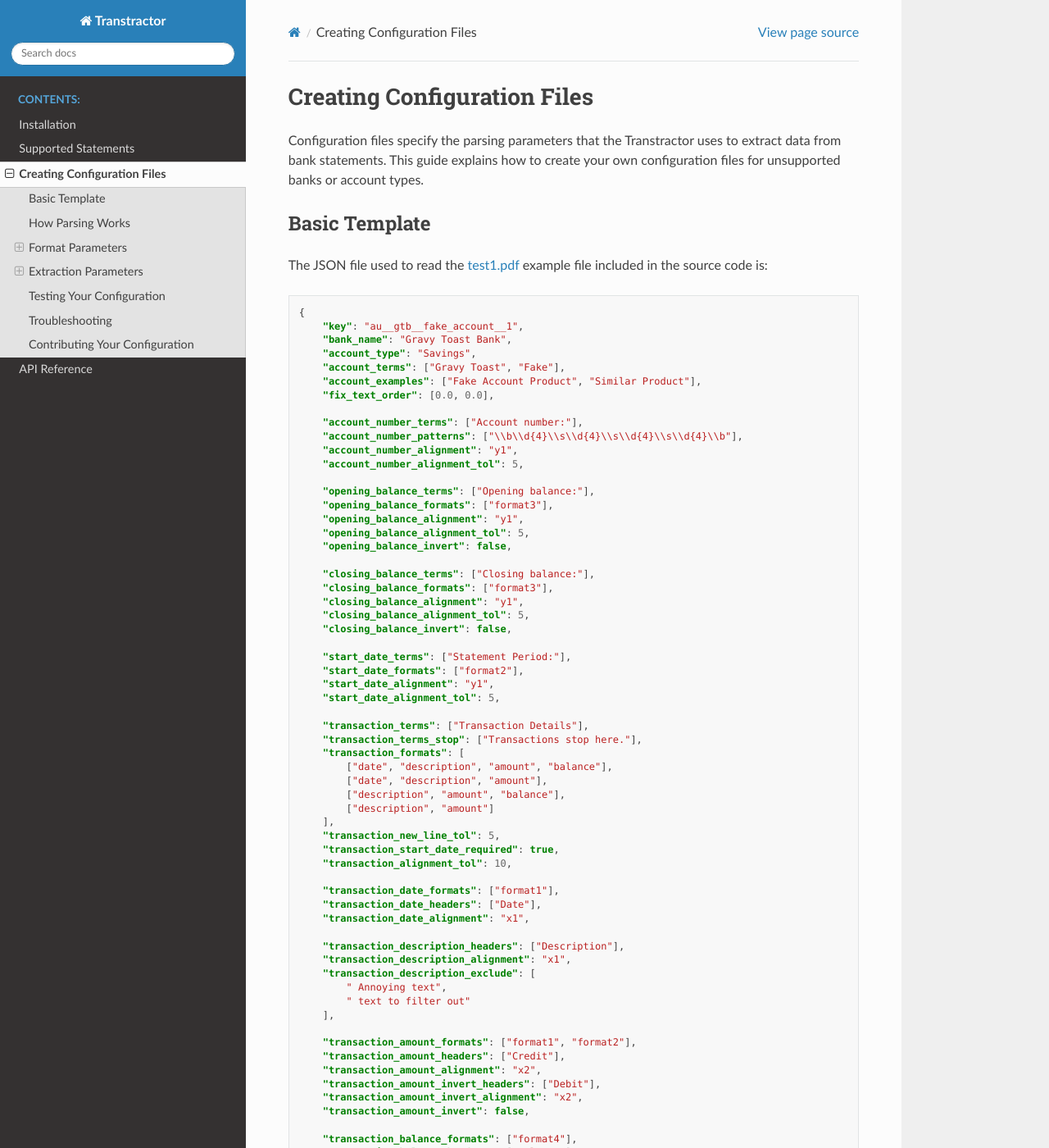
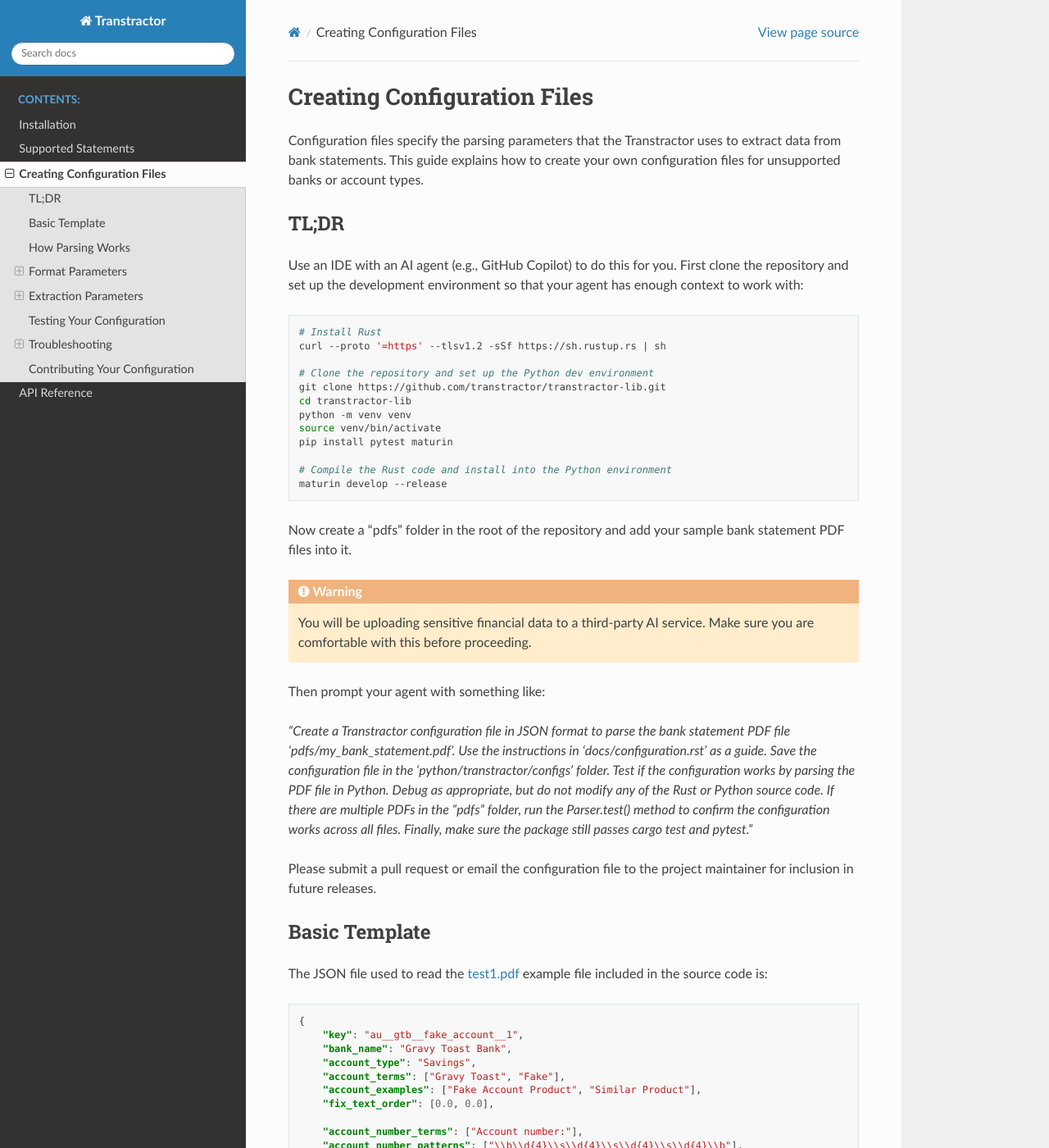
Before and after one commit to transtractor/transtractor-lib, a Sphinx documentation site: the page built from docs/configuration.rst, in a window 1280 px wide and 1400 px high. Shown: the whole window at 82% size. Built offline with Sphinx 7.4.7 and the Read the Docs theme 3.1.0, drawn with Linux system fonts in a browser that asks for light colours; some of the changed text lies outside the part shown.

Commit message:
Add GenAI instructions and fix subheadings in Troubleshooting section

```diff
--- a/docs/configuration.rst
+++ b/docs/configuration.rst
@@ -5,6 +5,52 @@
 data from bank statements. This guide explains how to create your own configuration files
 for unsupported banks or account types.
 
+TL;DR
+--------------
+Use an IDE with an AI agent (e.g., GitHub Copilot) to do this for you.
+First clone the repository and set up the development environment
+so that your agent has enough context to work with:
+
+.. code-block:: shell
+
+    # Install Rust
+    curl --proto '=https' --tlsv1.2 -sSf https://sh.rustup.rs | sh
+
+    # Clone the repository and set up the Python dev environment
+    git clone https://github.com/transtractor/transtractor-lib.git
+    cd transtractor-lib
+    python -m venv venv
+    source venv/bin/activate
+    pip install pytest maturin
+
+    # Compile the Rust code and install into the Python environment
+    maturin develop --release
+
+Now create a "pdfs" folder in the root of the repository and add
+your sample bank statement PDF files into it.
+
+.. warning::
+
+   You will be uploading sensitive financial data to
+   a third-party AI service. Make sure you are comfortable with this
+   before proceeding.
+
+Then prompt your agent with something like:
+
+*"Create a Transtractor configuration file in JSON format to parse
+the bank statement PDF file 'pdfs/my_bank_statement.pdf'. Use the
+instructions in 'docs/configuration.rst' as a guide. Save the
+configuration file in the 'python/transtractor/configs' folder.
+Test if the configuration works by parsing the PDF file
+in Python. Debug as appropriate, but do not modify any of
+the Rust or Python source code. If there are multiple
+PDFs in the "pdfs" folder, run the Parser.test() method to
+confirm the configuration works across all files. Finally,
+make sure the package still passes
+cargo test and pytest."*
+
+Please submit a pull request or email the configuration file
+to the project maintainer for inclusion in future releases.
 
 Basic Template
 --------------
@@ -223,7 +269,7 @@
 and control any pre-processing of the text before extraction begins.
 
 *key*
-****
+*********************
 Descriptive unique identifier for the configuration file. This must follow the format
 ``<country_code>__<bank_code>__<account_type>__<version>``. The country_code
 must be a valid lowercase
@@ -234,7 +280,7 @@
 that is incremented for each new version of the configuration file.
 
 *bank_name*
-*****************
+*********************
 Full name of the bank. Max. 100 characters.
 
 *account_type*
@@ -590,13 +636,13 @@
 and how to resolve them.
 
 Zero-Balances
-^^^^^^^^^^^^^^^^^^^^
+~~~~~~~~~~~~~~~~~~~~~~~~~~~~~~
 Somtimes statements will show zero balances as "nil", "zero", or similar text.
 Ensure you include *format5* in the relevant *_formats* fields to handle these cases.
 This is a common case for you first statement of a new account.
 
 Hidden Characters
-^^^^^^^^^^^^^^^^^^^^^^^^^^^^
+~~~~~~~~~~~~~~~~~~~~~~~~~~~~~~
 PDFs may contain characters that are not visible when viewing the statement, but
 are extracted by the parser. These hidden characters can interfere with pattern matching.
 To identify hidden characters, extract the layout text using the `layout` method
@@ -604,7 +650,7 @@
 to adjust your regex patterns to account for these hidden characters.
 
 Unexpected Text Order
-^^^^^^^^^^^^^^^^^^^^^^^^^^^^^^^^^^^^
+~~~~~~~~~~~~~~~~~~~~~~~~~~~~~~
 If the parser is not finding expected terms or fields, the text order extracted
 from the PDF may not match the visual order. Use the *fix_text_order* parameter
 to adjust the text ordering based on *y_bin* and *x_gap* values. Experiment
@@ -612,7 +658,7 @@
 to understand how the text items are ordered.
 
 Missing Date or Amount Formats
-^^^^^^^^^^^^^^^^^^^^^^^^^^^^^^^^^^^^^^^^^^^^^^^^^^^
+~~~~~~~~~~~~~~~~~~~~~~~~~~~~~~
 The Transtractor is still growing its library of supported date and amount formats. If you encounter
 a date or amount format that is not recognised, you may need to add a new format parser
 to the Rust source code (as described above). Contact the project maintainers if you need
```
